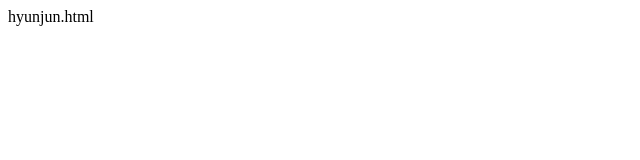
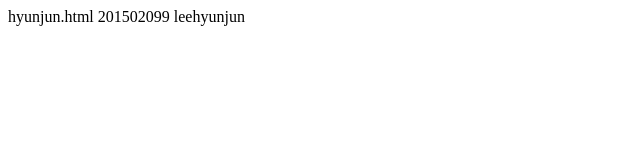
Before and after one commit to cnurc8/makehomepage, a plain HTML site: page hyunjun.html in a window 1280 px wide. Shown: the whole page, without its empty margins (0-640 px from the left). Drawn offline with Linux system fonts and the light colour scheme.

Commit message:
Add <body> hyunjun.html

```diff
--- a/hyunjun.html
+++ b/hyunjun.html
@@ -1,3 +1,5 @@
 <html>
 	<head> hyunjun.html<head>
+
+	<body> 201502099 leehyunjun<body>
 </html>
```
